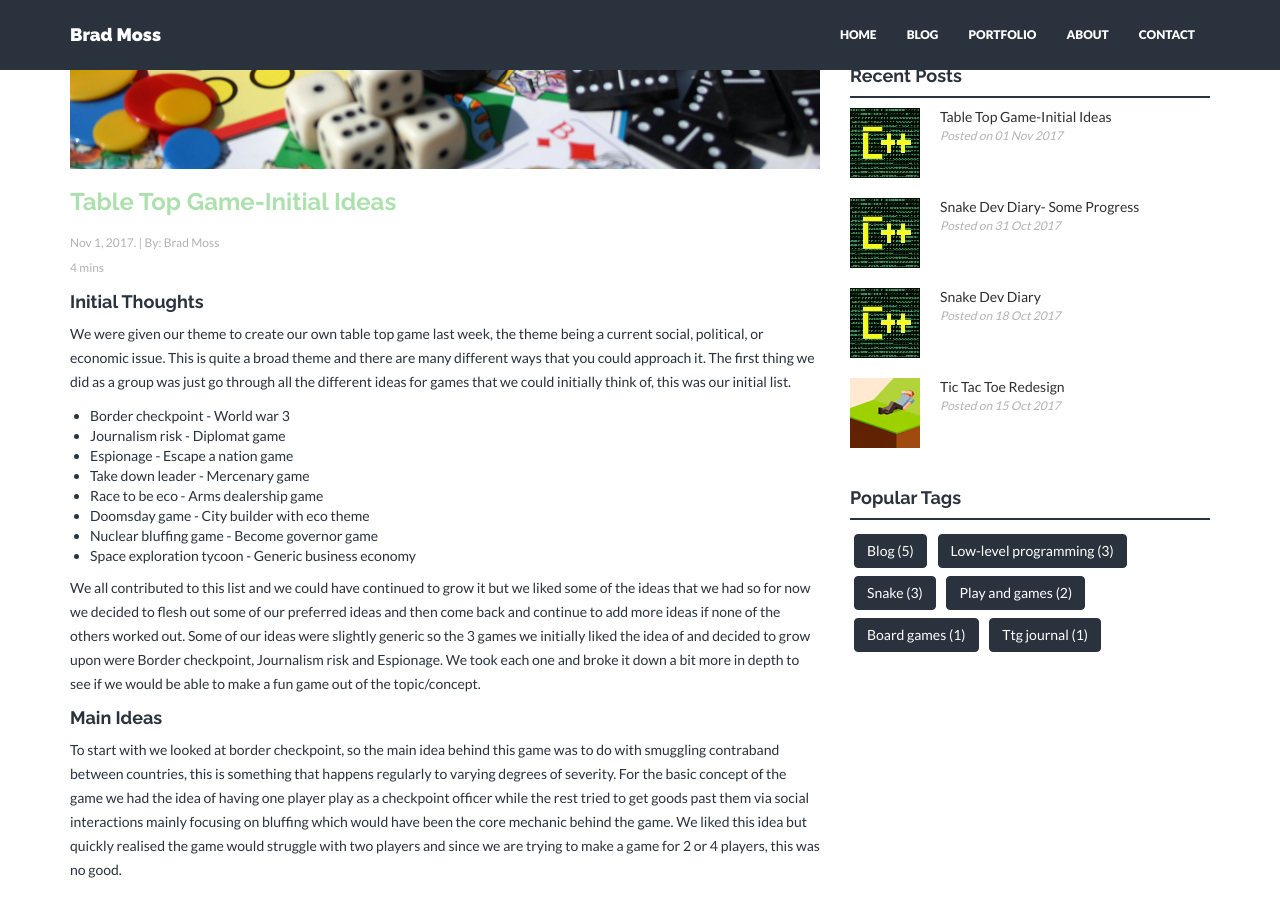
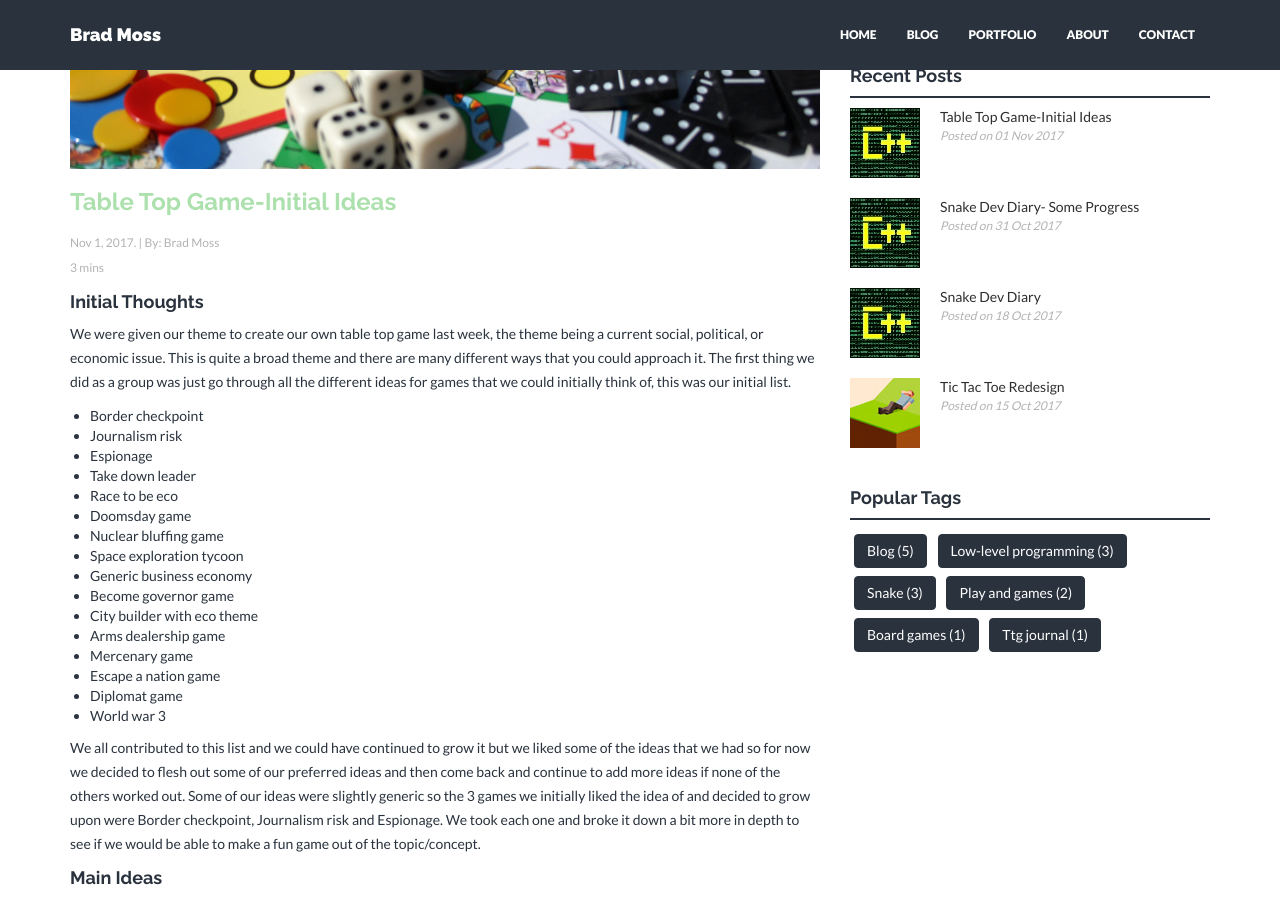
Before and after one commit to bmoss656/bmoss656.github.io, a Jekyll site: the page built from _posts/2017-11-01-BoardGames.markdown, in a window 1280 px wide and 900 px high, scrolled down 584 px. Built offline with Jekyll 4.4.1, drawn with Linux system fonts in a browser that asks for light colours; nearby versions of some CDN libraries.

Commit message:
Update 2017-11-01-BoardGames.markdown

```diff
--- a/_posts/2017-11-01-BoardGames.markdown
+++ b/_posts/2017-11-01-BoardGames.markdown
@@ -18,14 +18,22 @@ published: true
 We were given our theme to create our own table top game last week, the theme being a current social, political, or economic issue. This is quite a broad theme and there are many different ways that you could approach it. The first thing we did as a group was just go through all the different ideas for games that we could initially think of, this was our initial list.
 
 
-- Border checkpoint		  	      - World war 3
-- Journalism risk			          - Diplomat game
-- Espionage				              - Escape a nation game
-- Take down leader			        - Mercenary game
-- Race to be eco 			          - Arms dealership game
-- Doomsday game 			          - City builder with eco theme
-- Nuclear bluffing game 		  	- Become governor game
-- Space exploration tycoon		  - Generic business economy
+- Border checkpoint
+- Journalism risk
+- Espionage
+- Take down leader
+- Race to be eco
+- Doomsday game
+- Nuclear bluffing game
+- Space exploration tycoon
+- Generic business economy
+- Become governor game
+- City builder with eco theme
+- Arms dealership game
+- Mercenary game
+- Escape a nation game
+- Diplomat game
+- World war 3
 
 We all contributed to this list and we could have continued to grow it but we liked some of the ideas that we had so for now we decided to flesh out some of our preferred ideas and then come back and continue to add more ideas if none of the others worked out. Some of our ideas were slightly generic so the 3 games we initially liked the idea of and decided to grow upon were Border checkpoint, Journalism risk and Espionage. We took each one and broke it down a bit more in depth to see if we would be able to make a fun game out of the topic/concept.
 
```
